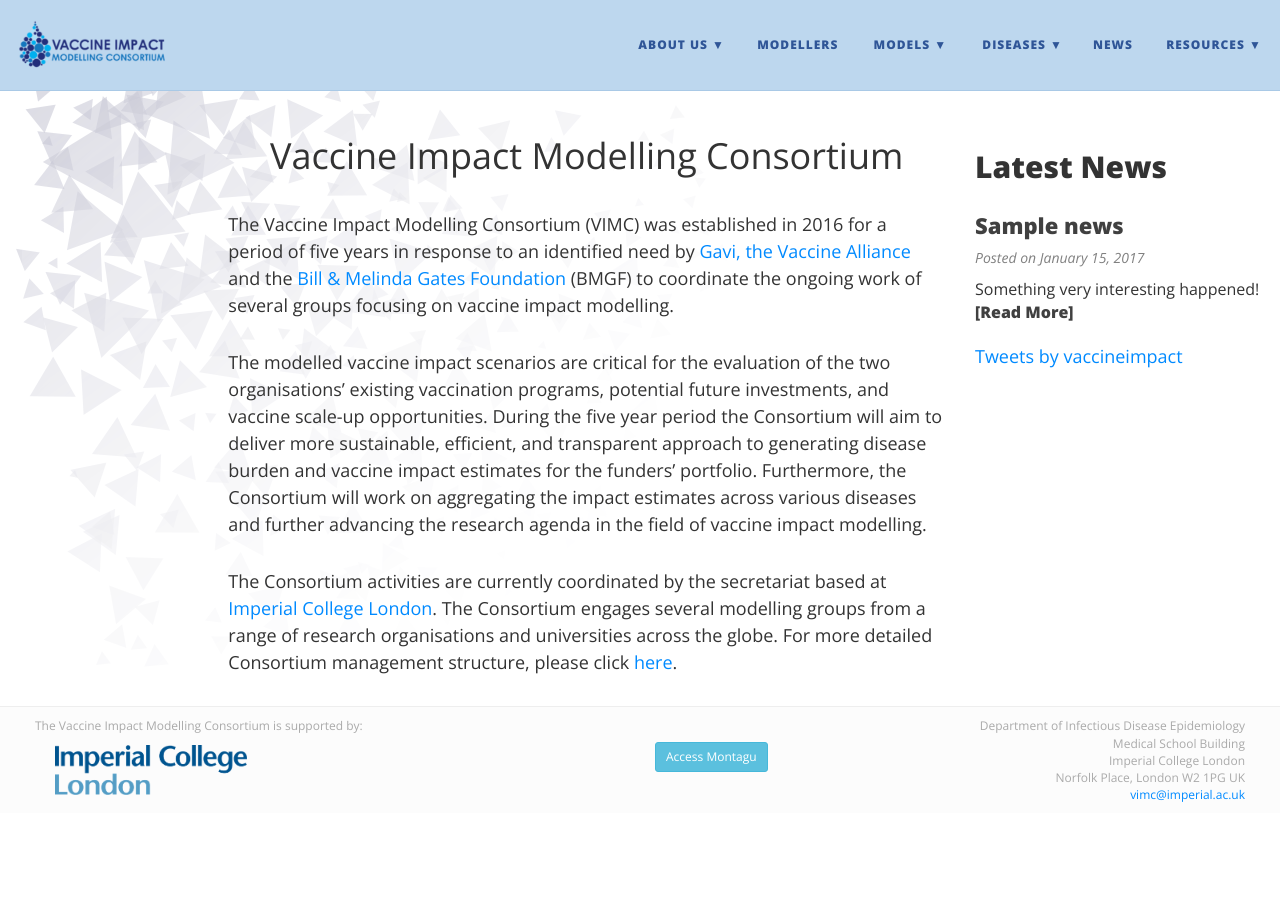
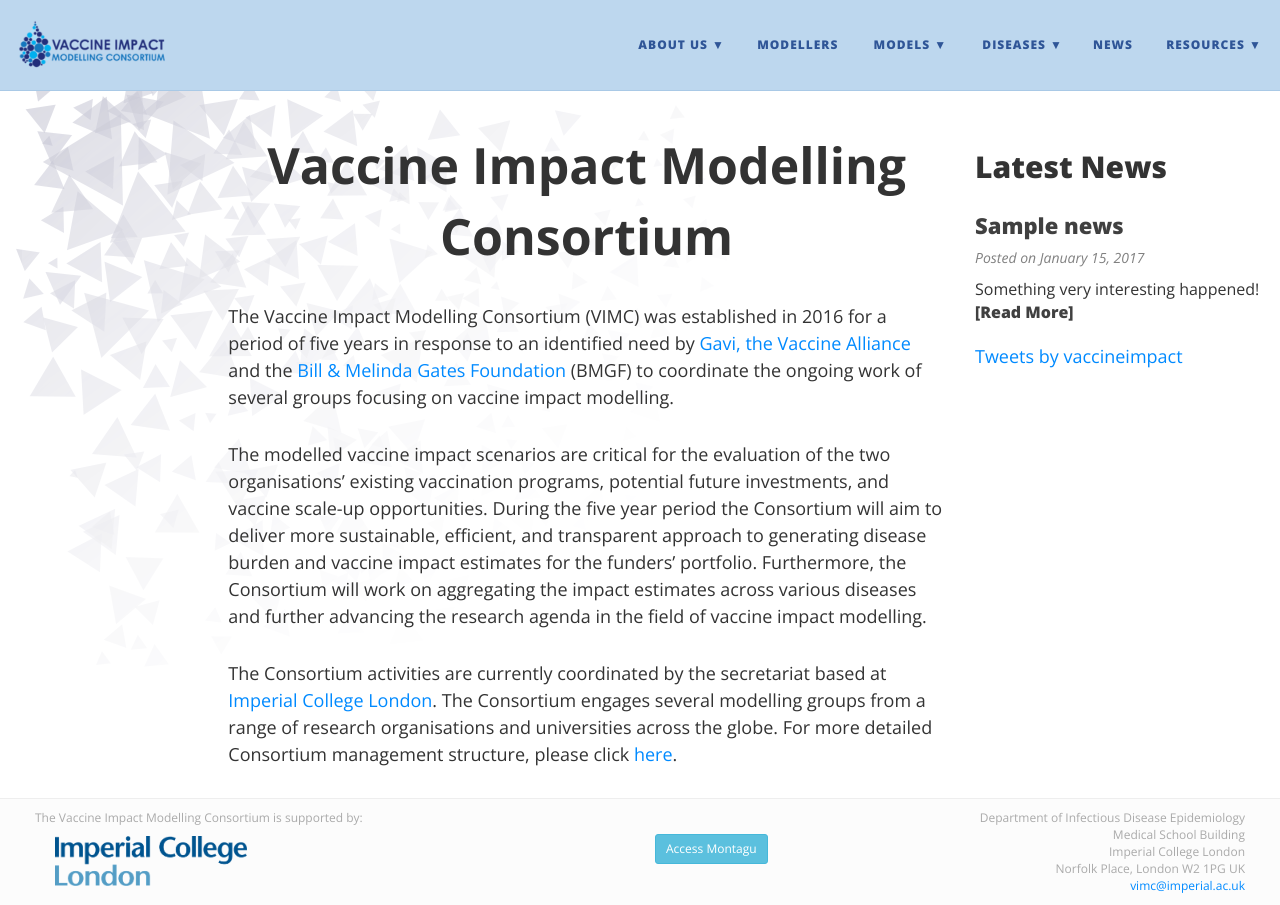
Before and after one commit to vimchub/vaccineimpact, a Jekyll site: the page built from index.md, in a window 1280 px wide. Built offline with Jekyll 4.4.1, drawn with Linux system fonts in a browser that asks for light colours; nearby versions of some CDN libraries; comment, search, counter and statistics services are not loaded.

Commit message:
Create index.md

```diff
--- a/index.md
+++ b/index.md
@@ -2,7 +2,7 @@
 layout: index
 ---
 
-<div style="font-size:36px; text-align:center">Vaccine Impact Modelling Consortium</div>
+<div style="font-size:50px; text-align:center; font-weight:bold">Vaccine Impact Modelling Consortium</div>
 
 The Vaccine Impact Modelling Consortium (VIMC) was established in 2016 for a period of five years in response to an identified need by [Gavi, the Vaccine Alliance](http://www.gavi.org/) and the [Bill & Melinda Gates Foundation](http://www.gatesfoundation.org/) (BMGF) to coordinate the ongoing work of several groups focusing on vaccine impact modelling.
 
```
